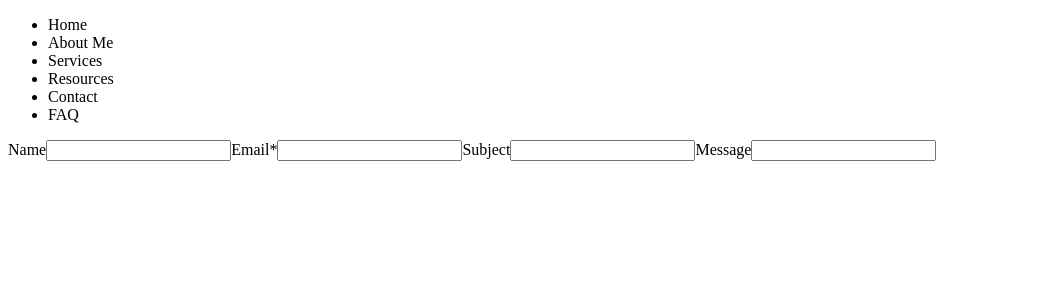
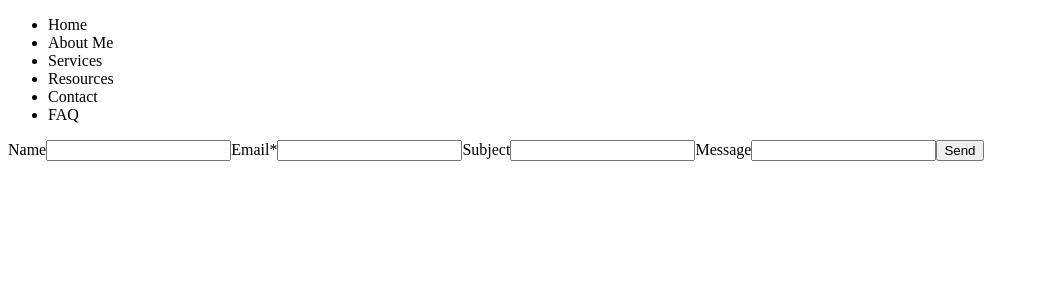
Before and after one commit to cbvargas5/MFT, a React app: page / in a window 1280 px wide. Shown: the top 300 px of the page, without its empty margins (0-1039 px from the left). Built offline with nearby package versions, Linux system fonts and the light colour scheme; the HTML template or start-up script is replaced by a standard one.

Commit message:
Added 'send' button to form

```diff
--- a/client/src/components/Contact.jsx
+++ b/client/src/components/Contact.jsx
@@ -12,6 +12,7 @@ const Contact = () => {
         <input></input>
         <label>Message</label>
         <input></input>
+        <button>Send</button>
       </form>
     </div>
   )
```
